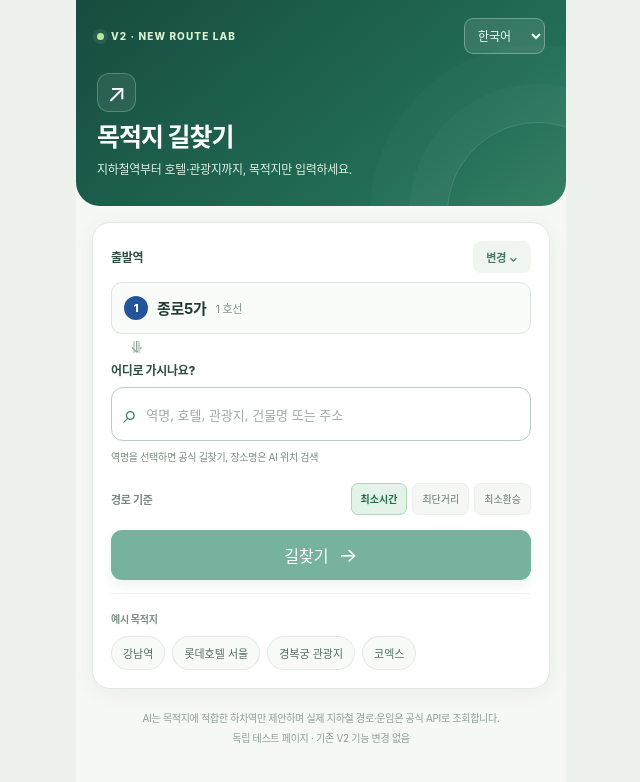
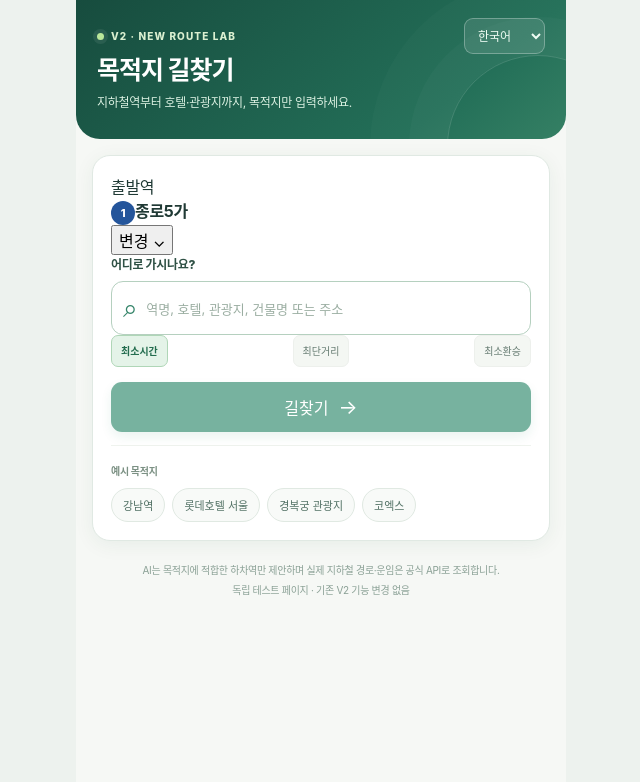
Before and after one commit to kochenkvj-code/subway-ai-guide, a Next.js app: page /v2/route-lab in a window 1280 px wide. Shown: the top 782 px of the page, without its empty margins (319-959 px from the left). Built offline with nearby package versions, Linux system fonts and the light colour scheme.

Commit message:
refactor(route): compact wayfinding layout and simplify route result chrome

```diff
--- a/app/v2/route-lab/RouteLab.jsx
+++ b/app/v2/route-lab/RouteLab.jsx
@@ -140,19 +140,22 @@ export default function UnifiedRouteLab({embedded=false,stationContext=null,lang
     {!embedded&&<div className="rl-top-row"><span className="rl-lab-label"><span className="rl-pulse"/> {t.lab}</span>
      <select aria-label="Language" value={lang} onChange={e=>setLanguage(e.target.value)}><option value="ko">한국어</option><option value="en">English</option><option value="ja">日本語</option><option value="zh">中文</option></select>
     </div>}
-    <div className="rl-title-icon">↗</div><h1>{t.title}</h1><p>{t.subtitle}</p>
+    <h1>{t.title}</h1><p>{t.subtitle}</p>
    </header>
    <section className="rl-search-card">
-    <div className="rl-field-head"><label>{t.origin}</label><button type="button" onClick={()=>setOriginOpen(v=>!v)}>{t.change} <span aria-hidden="true">⌄</span></button></div>
-    <div className="rl-station-box"><StationIcon line={origin.line}/><strong>{origin.names[lang]}</strong><span className="rl-muted">{origin.line} {lang==='ko'?'호선':''}</span></div>
+    <div className="rl-origin-row">
+     <span className="rl-origin-label">{t.origin}</span>
+     <div className="rl-origin-station"><StationIcon line={origin.line}/><strong>{origin.names[lang]}</strong></div>
+     <button className="rl-origin-change" type="button" aria-expanded={originOpen} onClick={()=>setOriginOpen(v=>!v)}>{t.change} <span aria-hidden="true">⌄</span></button>
+    </div>
     {originOpen&&<div className="rl-origin-picker"><input aria-label={t.chooseOrigin} autoFocus placeholder={t.chooseOrigin} value={originQuery} onChange={e=>setOriginQuery(e.target.value)}/><div className="rl-origin-options">{originMatches.map(s=><button key={s.stationCode} type="button" onClick={()=>setOrigin(s)}><StationIcon line={s.line}/><span>{s.names[lang]}</span><small>{s.line}</small></button>)}</div></div>}
-    <div className="rl-connection"><span/><span>↓</span><span/></div>
+
     <form onSubmit={e=>{e.preventDefault();void perform(false);}}>
      <label htmlFor="rl-destination">{t.dest}</label>
      <div className="rl-query-box"><span className="rl-search-icon">⌕</span><input id="rl-destination" value={query} onChange={e=>changeQuery(e.target.value)} onFocus={()=>setFocused(true)} onBlur={()=>setTimeout(()=>setFocused(false),180)} placeholder={t.placeholder} maxLength={100} autoComplete="off"/>{query&&<button type="button" onClick={()=>changeQuery('')} aria-label="Clear">×</button>}</div>
      {focused&&!picked&&stationMatches.length>0&&<div className="rl-match-list" role="listbox" aria-label={t.suggest}><div className="rl-match-head">{t.suggest}</div>{stationMatches.slice(0,6).map(s=><button key={s.code} type="button" role="option" aria-selected="false" onMouseDown={e=>e.preventDefault()} onClick={()=>choose(s)}><span className="rl-match-icon">🚇</span><span><strong>{stationLabel(s,lang)}</strong><small>{s.lines?.join(' · ')||s.line}</small></span><span className="rl-match-arrow">↗</span></button>)}</div>}
-     <p className="rl-field-note">{t.placeHint}</p>
-     <div className="rl-route-options"><span>{t.options}</span><div role="group">{['duration','distance','transfer'].map((x,i)=><button type="button" key={x} aria-pressed={mode===x} onClick={()=>{setMode(x);setRoute(null);if(embedded)saveNavigation('route:form',{mode:x,route:null});}}>{t.modes[i]}</button>)}</div></div>
+
+     <div className="rl-route-options" role="group" aria-label={t.options}>{['duration','distance','transfer'].map((x,i)=><button type="button" key={x} aria-pressed={mode===x} onClick={()=>{setMode(x);setRoute(null);if(embedded)saveNavigation('route:form',{mode:x,route:null});}}>{t.modes[i]}</button>)}</div>
      <button className="rl-submit" type="submit" disabled={!query.trim()||!!loading}>{loading==='place'?t.searchingPlace:loading==='route'?t.searchingRoute:<>{t.search}<span aria-hidden="true">→</span></>}</button>
      {query.trim()&&!loading&&<button className="rl-as-place" type="button" onClick={()=>{setPicked(null);void perform(true);}}>✧ {t.searchPlace}</button>}
     </form>
@@ -160,17 +163,17 @@ export default function UnifiedRouteLab({embedded=false,stationContext=null,lang
    </section>
    {(loading||error)&&<section className={'rl-alert'+(error?' rl-error':'')} role="status"><span>{loading==='place'?'✦':loading==='route'?'🚇':'ⓘ'}</span>{error|| (loading==='place'?t.searchingPlace:t.searchingRoute)}</section>}
    {place&&<section className="rl-result-card rl-place-card" aria-live="polite">
-     <div className="rl-section-kicker">✦ GEMINI · GOOGLE SEARCH</div><h2>{t.aiTitle}</h2>
+     <h2>{t.aiTitle}</h2>
      {place.place&&<h3 className="rl-place-name">{place.place}</h3>}
      <p className="rl-ai-answer">{renderRouteAnswer(place.answer||t.unknown)}</p>
-     {aiMs!==null&&<p className="rl-timing">AI {(aiMs/1000).toFixed(1)}s</p>}
-     {place.status==='found'&&place.station?<><div className="rl-recommend"><small>{t.recommend}</small><div><span className="rl-match-icon">🚇</span><strong>{stationLabel(place.station,lang)}</strong><span className="rl-small-muted">{place.station.lines?.join(' · ')}</span></div>{place.reason&&<p>{place.reason}</p>}</div>
+
+     {place.status==='found'&&place.station?<><div className="rl-recommend"><small>{t.recommend}</small><div className="rl-recommend-station">{(place.station.lines?.length?place.station.lines:[place.station.line].filter(Boolean)).map((line,i)=><LineBadge key={i} line={line} lang={lang} compact/>)}<strong>{stationLabel(place.station,lang)}</strong></div>{place.reason&&<p>{place.reason}</p>}</div>
        <button className="rl-change-stop" type="button" onClick={()=>{setPlace(null);setRoute(null);setPicked(null);setFocused(true);if(embedded)saveNavigation('route:form',{place:null,route:null,picked:null});document.getElementById('rl-destination')?.focus();}}>{t.other} →</button>
      </>:<div className="rl-unverified">{t.unknown}</div>}
-     {place.sources?.length>0&&<div className="rl-sources"><strong>{t.sources}</strong>{place.sources.map((s,i)=><a key={i} href={s.url} target="_blank" rel="noreferrer noopener">{s.title||'Source'} ↗</a>)}</div>}
+
    </section>}
    {route&&<section ref={resultRef} className="rl-result-card rl-route-card" aria-live="polite">
-     <div className="rl-section-kicker">✦ OFFICIAL SUBWAY ROUTE API</div><h2>{t.official}</h2>
+     <h2>{t.official}</h2>
      <div className="rl-route-head"><div><small>{t.from}</small><strong>{routeStation(route.origin)}</strong></div><span>→</span><div><small>{t.to}</small><strong>{routeStation(route.destination)}</strong></div></div>
      <div className="rl-stats">
       <div><small>{t.duration}</small><strong>{secondsToMinutes(route.totalSeconds)}{t.minutes}</strong></div>
@@ -197,10 +200,10 @@ export default function UnifiedRouteLab({embedded=false,stationContext=null,lang
         </span>)}
        </div>
      </details>}
-     {place&&<p className="rl-route-note">{t.exitUnknown}</p>}
+
     </section>}
    {place?.status==='found'&&place.station&&<section className="rl-result-card rl-walk-guide" aria-live="polite">
-     <div className="rl-section-kicker">✦ WALKING · WEB MAP</div>
+
      <h2>{t.walkingTitle}</h2>
      <div className="rl-walk-places"><span>{stationLabel(place.station,lang)}</span><span aria-hidden="true">→</span><strong>{place.place||query.trim()}</strong></div>
      <p className="rl-walk-summary">{renderRouteAnswer(place.walk||t.walkingUnknown)}</p>
```
